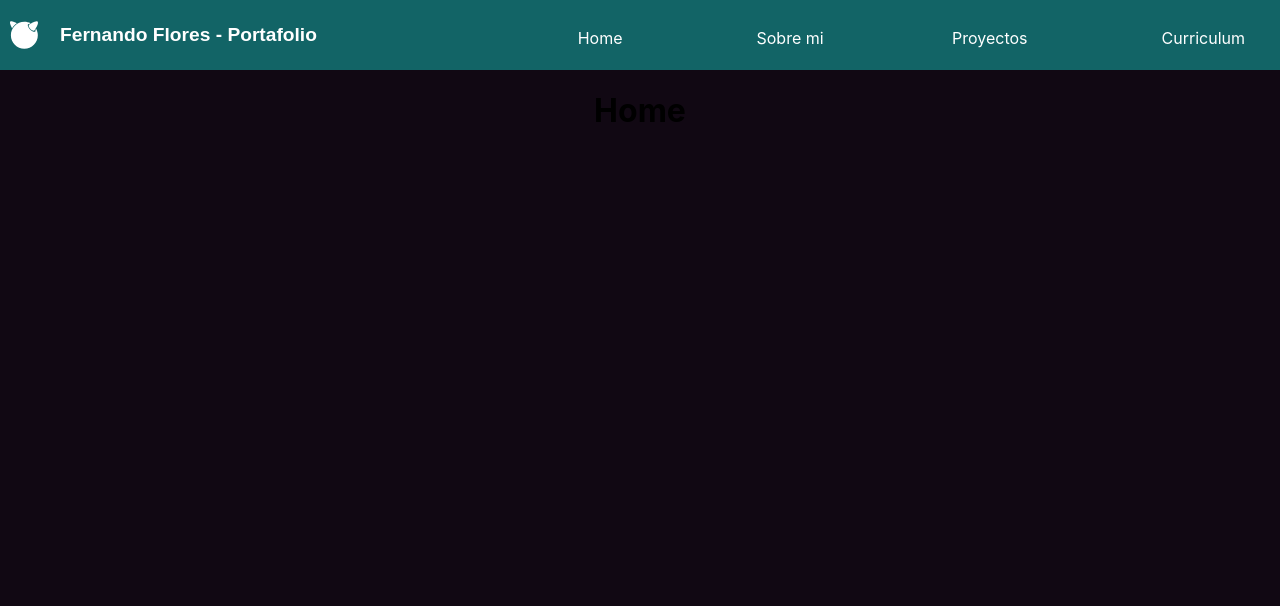
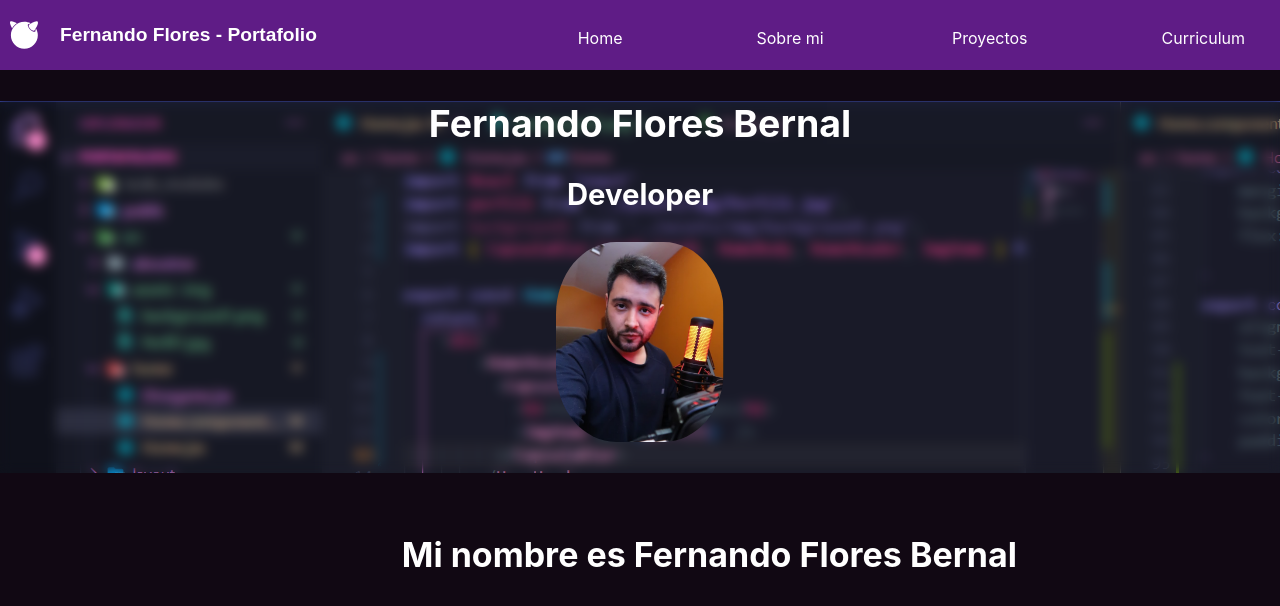
Before and after one commit to ffloresbernal/portafoliofflores, a React (Create React App) app: page / in a window 1280 px wide. Shown: the top 606 px of the page. Built offline with nearby package versions, Linux system fonts and the light colour scheme.

Commit message:
Cambiando cosas del home

```diff
--- a/src/home/Home.component.jsx
+++ b/src/home/Home.component.jsx
@@ -1,4 +1,5 @@
 import styled from "styled-components";
+import background1 from '../assets/img/background1.png';
 
 export const MobileIcon = styled.div`
     margin-top:2%;
@@ -87,4 +88,74 @@ export const Avatar = styled.div`
 export const HomeHeader = styled.div`
     align-items: center;
     text-align: center;
+    background: url(${background1});
+    font-size: 25px;
+    color:white;
+
 `
+
+export const CapsulaBlur = styled.div`
+    backdrop-filter: blur(6px);
+`
+export const HomeBody = styled.div`
+    margin: 0;
+    padding: 3%;
+    display: flex;
+    @media screen and (max-width:1162px) {
+        flex-flow: column;
+    }
+
+    @media screen and (max-width:722px) {
+        flex-flow: column;
+    }
+`
+export const Card1 = styled.div`
+    align-items: center;
+    text-align: center;
+    margin: 0;
+    padding: 0;
+    flex:1;
+    margin-right:50px;
+    color: white;
+
+    @media screen and (max-width:1162px) {
+        align-items: center;
+        margin: 0;
+        padding: 0;
+        text-align: center;
+        flex-flow: column;
+    }
+
+    @media screen and (max-width:722px) {
+        align-items: center;
+        text-align: center;
+        margin: 0;
+        padding: 0;
+        flex-flow: column;
+    }
+`
+export const Card2 = styled.div`
+    margin: 0;
+    color: white;
+    padding: 0px 200px 0px 100px ;
+    font-size: 17px;
+    font-weight: 700;
+    flex:3;
+    @media screen and (max-width:1162px) {
+        margin: 0;
+        padding: 0;
+        flex-flow: column;
+    }
+
+    @media screen and (max-width:722px) {
+        margin: 0;
+        padding: 0;
+        flex-flow: column;
+    }
+`
+export const ImgHome = styled.img`
+    padding: 0;
+    height:200px;
+    margin-bottom: 2%;
+    border-radius: 36%;
+`
--- a/src/home/Home.jsx
+++ b/src/home/Home.jsx
@@ -1,12 +1,28 @@
 import React from 'react'
-import { HomeHeader } from './Home.component'
+import perfil1 from '../assets/img/Perfil1.jpg';
+import background1 from '../assets/img/background1.png';
+import { CapsulaBlur,Card2,Card1, HomeBody, HomeHeader, ImgHome } from './Home.component'
 
 export const Home = () => {
   return (
     <div>
-        <HomeHeader>
-          <h1>Home</h1>
+        <HomeHeader >
+          <CapsulaBlur>
+            <h2>Fernando Flores Bernal</h2>
+            <h3>Developer</h3>
+            <ImgHome src={perfil1}  />
+          </CapsulaBlur>
         </HomeHeader>
+        <HomeBody>
+          <Card1>
+
+          </Card1>
+          <Card2>
+            <h1>
+              Mi nombre es Fernando Flores Bernal
+            </h1>
+          </Card2>
+        </HomeBody>
     </div>
   )
 }
--- a/src/layout/Navbar.component.jsx
+++ b/src/layout/Navbar.component.jsx
@@ -3,7 +3,7 @@ import styled from "styled-components";
 export const Container = styled.div`
     width:100%;
     height:70px;
-    background-color:rgb(18, 100, 102);
+    background-color:rgb(95, 28, 134);
 `
 export const Wrapper = styled.div`
     width:100%;
@@ -39,7 +39,7 @@ export const Menu = styled.ul`
     list-style:none;
 
     @media screen and (max-width:1162px){
-        background-color: rgb(18, 100, 102);
+        background-color: rgb(71, 18, 102);
         padding: 0%;
         position:absolute;
         width:100%;
@@ -49,6 +49,7 @@ export const Menu = styled.ul`
         justtify-content:center;
         flex-direction:column;
         align-items:center;
+        z-index: 1;
         transition:0.4s all ease;
     }
 `
@@ -83,7 +84,7 @@ export const MenuItemLink = styled.a`
     &:hover{
         color:#fff;
         width: 100%;
-        background-color:rgb(8, 71, 72);
+        background-color:rgb(71, 18, 102);
 
     }
 
--- a/src/layout/Navbar.css
+++ b/src/layout/Navbar.css
@@ -33,6 +33,6 @@
     .menuLink:hover{
         color:#fff;
         width: 100%;
-        background-color:rgb(8, 71, 72);
+        background-color:rgb(45, 3, 69);
     }
 }
```
Also changed, not shown: src/assets/img/Perfil1.jpg (added), src/assets/img/background1.png (added).
